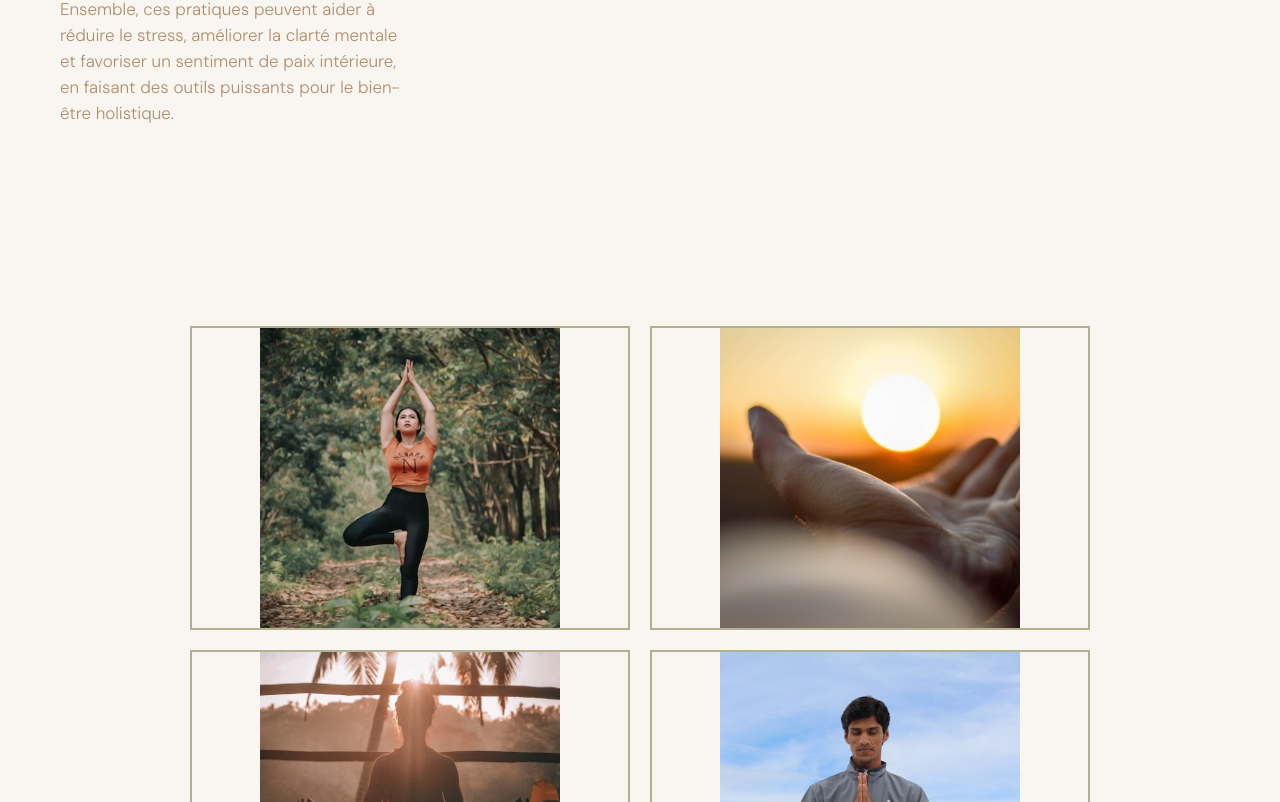
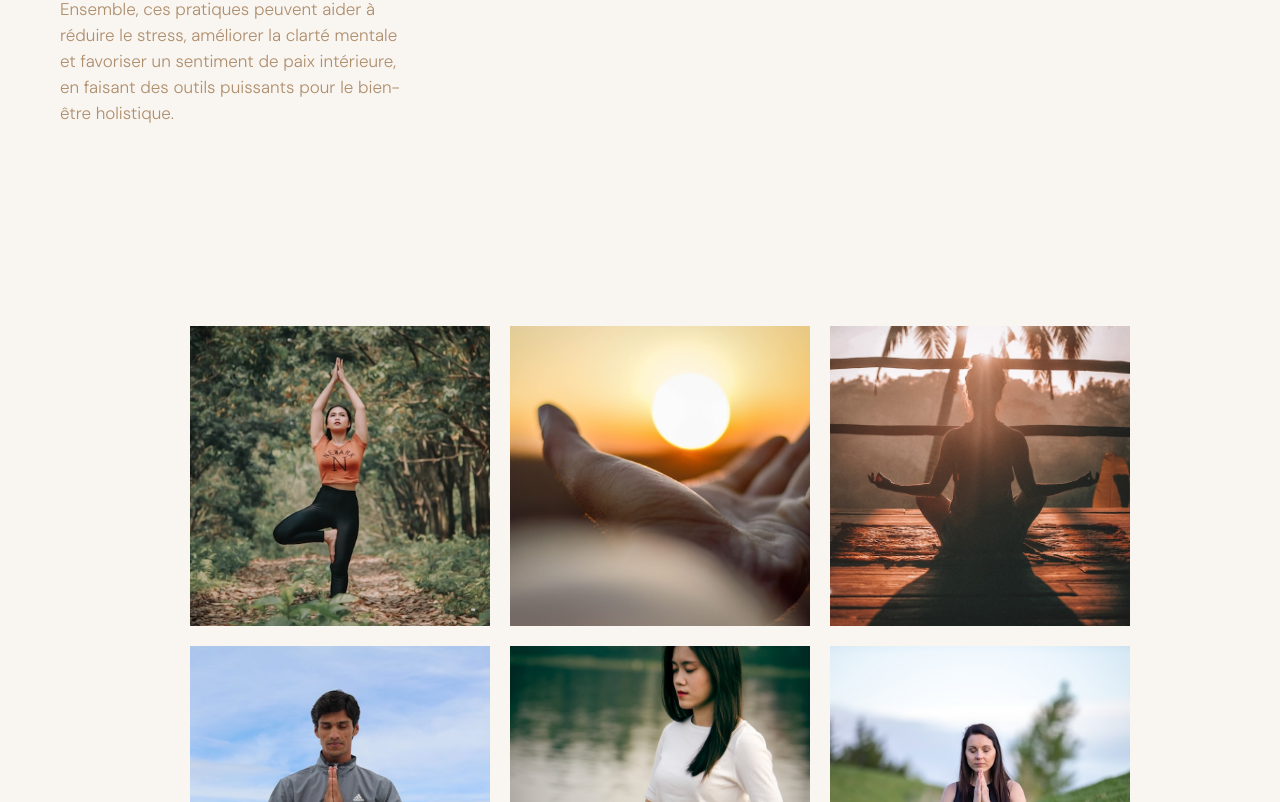
Before and after one commit to CallensJ/meditation, a React (Vite) app: page / in a window 1280 px wide. Shown: the part 1398-2200 px from the top of the page. Built offline with nearby package versions, Linux system fonts and the light colour scheme; a web font is replaced by a local one.

Commit message:
added responsive image gallery

```diff
--- a/src/components/Gallery.module.css
+++ b/src/components/Gallery.module.css
@@ -7,16 +7,18 @@
 }
 .gallery .galleryContainer {
   display: grid;
-  grid-template-columns: 1fr 1fr 1fr;
   gap: 20px;
   max-width: 90rem;
   margin: 0 auto;
   padding-top: 20rem;
   padding-bottom: 20rem;
 }
+/* Par défaut, 3 colonnes */
+.gallery .galleryContainer {
+  grid-template-columns: repeat(auto-fit, minmax(300px, 1fr));
+}
 
 .galleryContainer div {
-  border: 2px solid var(--sage-light-green);
   display: flex;
   align-items: center;
   justify-content: center;
@@ -30,15 +32,22 @@
   object-fit: cover;
 }
 
-@media (max-width: 430px) {
+/* Pour les très petits écrans, 1 colonne */
+@media (max-width: 600px) {
   .gallery .galleryContainer {
     grid-template-columns: 1fr;
   }
 }
-
-@media (min-width: 800px) {
+/* Pour les écrans moyens, 2 colonnes */
+@media (min-width: 601px) and (max-width: 900px) {
   .gallery .galleryContainer {
-    grid-template-columns: 1fr 1fr;
-
+    grid-template-columns: repeat(2, 1fr);
   }
 }
+
+/* Pour les grands écrans, 3 colonnes */
+@media (min-width: 901px) {
+  .gallery .galleryContainer {
+    grid-template-columns: repeat(3, 1fr);
+  }
+}
--- a/src/components/Gallery.tsx
+++ b/src/components/Gallery.tsx
@@ -62,7 +62,7 @@ export default function Gallery() {
         ))}
       </div>
     </section>
-  )
+  );
 }
 
 // Define the props for the images component
```
Lines whose indentation alone changed are shown as unchanged.
